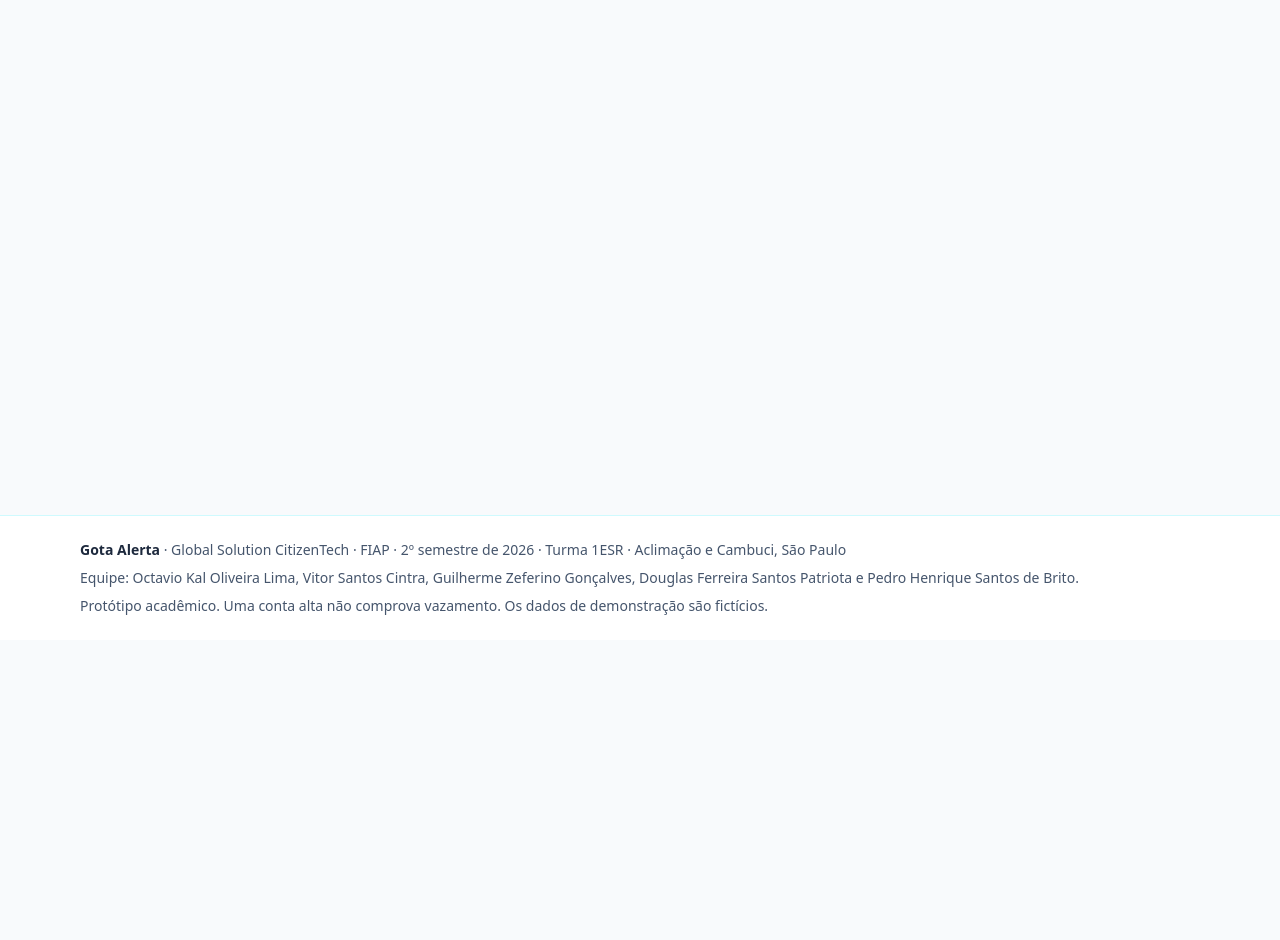
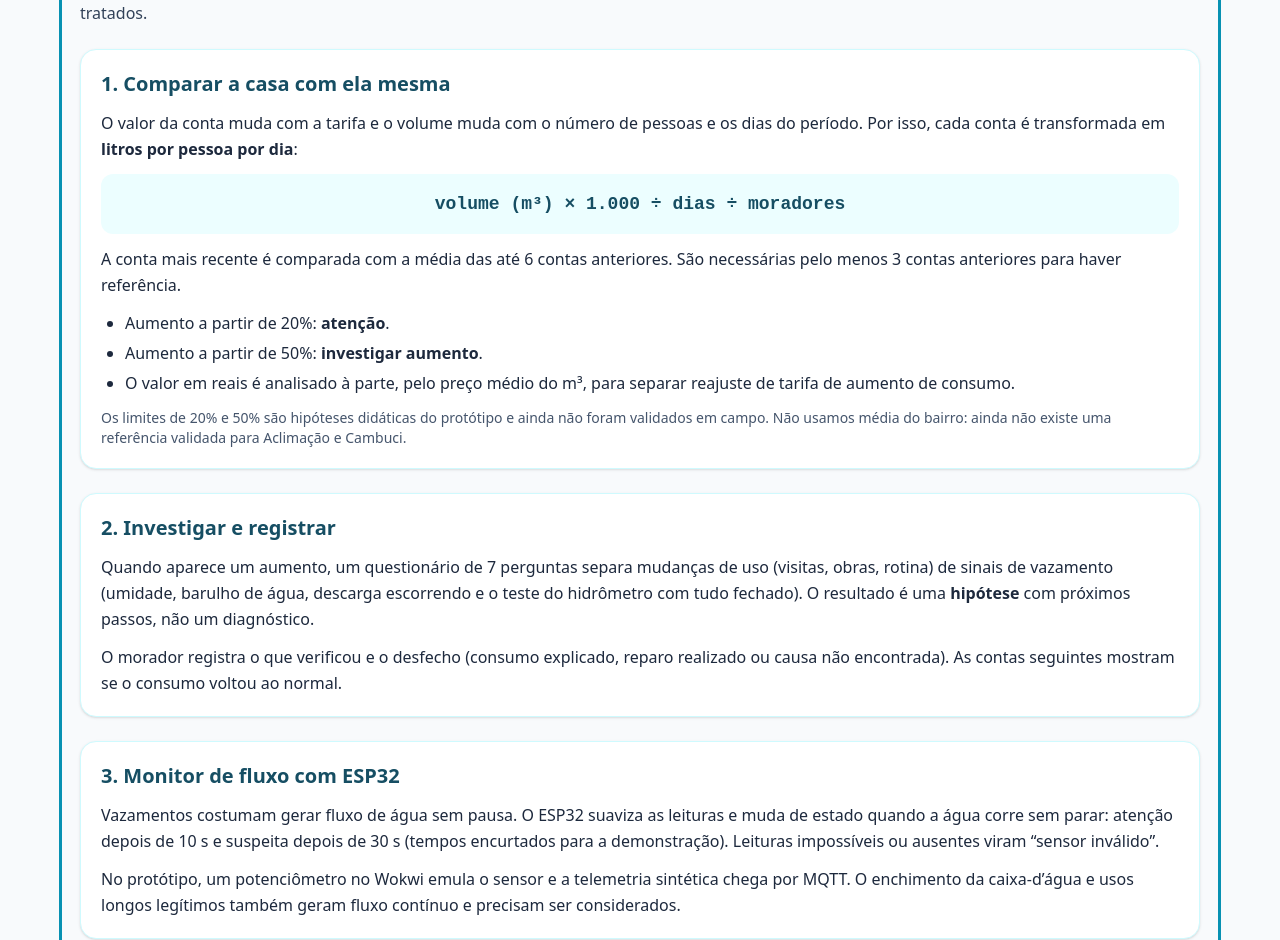
Before and after one commit to douglasfspatriota/GS-front-e-webdev, a React (Vite) app: page /como-funciona in a window 1280 px wide. Shown: the part 160-1100 px from the top of the page. Before the commit the page ends 800 px from the top, so only its background shows below. Built offline with nearby package versions, Linux system fonts and the light colour scheme; no server answers.

Commit message:
Adiciona página Como funciona e melhora acessibilidade

```diff
--- a/src/componentes/GraficoConsumo.jsx
+++ b/src/componentes/GraficoConsumo.jsx
@@ -4,9 +4,9 @@ import { useState } from 'react';
 import { NIVEIS } from '../regras/consumo.js';
 import { formatarLitros, formatarMes, formatarNumero, formatarReais } from '../regras/formatos.js';
 
-const LARGURA = 640;
+const LARGURA = 560;
 const ALTURA = 260;
-const MARGEM = { topo: 16, direita: 12, base: 36, esquerda: 48 };
+const MARGEM = { topo: 16, direita: 12, base: 36, esquerda: 52 };
 
 const COR_NIVEL = {
   [NIVEIS.NORMAL]: '#059669',
@@ -56,7 +56,7 @@ export default function GraficoConsumo({ historico, referencia, nivel }) {
         {marcas.map((m) => (
           <g key={m} aria-hidden="true">
             <line x1={MARGEM.esquerda} x2={LARGURA - MARGEM.direita} y1={y(m)} y2={y(m)} stroke="#e2e8f0" />
-            <text x={MARGEM.esquerda - 8} y={y(m)} textAnchor="end" dominantBaseline="middle" className="fill-slate-500 text-[12px]">
+            <text x={MARGEM.esquerda - 8} y={y(m)} textAnchor="end" dominantBaseline="middle" className="fill-slate-500 text-[14px]">
               {formatarNumero(m)}
             </text>
           </g>
@@ -89,7 +89,7 @@ export default function GraficoConsumo({ historico, referencia, nivel }) {
               />
               {/* área de clique maior que a barra */}
               <rect x={cx - faixa / 2} y={MARGEM.topo} width={faixa} height={areaA} fill="transparent" />
-              <text x={cx} y={ALTURA - MARGEM.base + 18} textAnchor="middle" className={`text-[12px] ${ativo ? 'fill-slate-900 font-bold' : 'fill-slate-600'}`}>
+              <text x={cx} y={ALTURA - MARGEM.base + 18} textAnchor="middle" className={`text-[14px] ${ativo ? 'fill-slate-900 font-bold' : 'fill-slate-600'}`}>
                 {formatarMes(c.mes).split('/')[0]}
               </text>
             </g>
@@ -107,7 +107,7 @@ export default function GraficoConsumo({ historico, referencia, nivel }) {
               strokeWidth="2"
               strokeDasharray="6 4"
             />
-            <text x={LARGURA - MARGEM.direita} y={y(referencia) - 6} textAnchor="end" className="fill-agua-900 text-[12px] font-bold">
+            <text x={LARGURA - MARGEM.direita} y={y(referencia) - 6} textAnchor="end" className="fill-agua-900 text-[14px] font-bold">
               média de referência {formatarLitros(referencia)}
             </text>
           </g>
--- a/src/componentes/Layout.jsx
+++ b/src/componentes/Layout.jsx
@@ -1,9 +1,25 @@
 // Estrutura comum a todas as páginas: link de pular, cabeçalho, conteúdo e rodapé.
-import { Outlet } from 'react-router';
+import { useEffect, useRef } from 'react';
+import { Outlet, useLocation } from 'react-router';
 import Cabecalho from './Cabecalho.jsx';
 import Rodape from './Rodape.jsx';
 
 export default function Layout() {
+  const local = useLocation();
+  const conteudo = useRef(null);
+  const primeiraCarga = useRef(true);
+
+  // Ao trocar de página, leva o foco para o conteúdo (quem usa teclado ou leitor
+  // de tela não precisa voltar ao topo) e rola para o início.
+  useEffect(() => {
+    if (primeiraCarga.current) {
+      primeiraCarga.current = false;
+      return;
+    }
+    window.scrollTo(0, 0);
+    conteudo.current?.focus({ preventScroll: true });
+  }, [local.pathname]);
+
   return (
     <div className="flex min-h-screen flex-col">
       <a
@@ -13,7 +29,7 @@ export default function Layout() {
         Pular para o conteúdo
       </a>
       <Cabecalho />
-      <main id="conteudo" tabIndex={-1} className="mx-auto w-full max-w-6xl flex-1 px-4 py-8">
+      <main ref={conteudo} id="conteudo" tabIndex={-1} className="mx-auto w-full max-w-6xl flex-1 px-4 py-8 outline-none">
         <Outlet />
       </main>
       <Rodape />
--- a/src/componentes/TituloPagina.jsx
+++ b/src/componentes/TituloPagina.jsx
@@ -1,5 +1,12 @@
 // Cabeçalho padrão de cada página: título, descrição e ações à direita.
+// Também atualiza o título da aba, que o leitor de tela anuncia ao trocar de página.
+import { useEffect } from 'react';
+
 export default function TituloPagina({ titulo, descricao, acoes }) {
+  useEffect(() => {
+    document.title = titulo ? `${titulo} · Gota Alerta` : 'Gota Alerta';
+  }, [titulo]);
+
   return (
     <div className="mb-6 flex flex-col gap-4 sm:flex-row sm:items-end sm:justify-between">
       <div className="space-y-1">
--- a/src/paginas/ComoFunciona.jsx
+++ b/src/paginas/ComoFunciona.jsx
@@ -1,10 +1,131 @@
+import { useState } from 'react';
+import { Eraser } from 'lucide-react';
 import TituloPagina from '../componentes/TituloPagina.jsx';
+import DialogoConfirmacao from '../componentes/DialogoConfirmacao.jsx';
+import Aviso from '../componentes/Aviso.jsx';
+import Botao from '../componentes/Botao.jsx';
+import { useDados } from '../contexto/DadosContexto.jsx';
+import { novaCasa } from '../servicos/casa.js';
+import {
+  LIMITE_ATENCAO, LIMITE_INVESTIGAR, MINIMO_CONTAS_REFERENCIA, MAXIMO_CONTAS_REFERENCIA,
+} from '../regras/consumo.js';
+import { CONFIG_FLUXO } from '../regras/fluxo.js';
+
+function Secao({ titulo, children }) {
+  return (
+    <section className="space-y-3 rounded-2xl border border-agua-100 bg-white p-5 shadow-sm">
+      <h2 className="text-xl font-bold text-agua-900">{titulo}</h2>
+      <div className="space-y-3 leading-relaxed text-slate-800">{children}</div>
+    </section>
+  );
+}
 
 export default function ComoFunciona() {
+  const { contas, verificacoes } = useDados();
+  const [confirmando, setConfirmando] = useState(false);
+  const [recomecou, setRecomecou] = useState(false);
+
+  async function comecarDoZero() {
+    novaCasa();
+    setConfirmando(false);
+    await Promise.all([contas.recarregar(), verificacoes.recarregar()]);
+    setRecomecou(true);
+  }
+
   return (
-    <TituloPagina
-      titulo="Como funciona"
-      descricao="As regras da análise, os limites do sistema e a privacidade."
-    />
+    <div className="space-y-6">
+      <TituloPagina
+        titulo="Como funciona"
+        descricao="O que o Gota Alerta calcula, o que ele não consegue afirmar e como seus dados são tratados."
+      />
+
+      <Secao titulo="1. Comparar a casa com ela mesma">
+        <p>
+          O valor da conta muda com a tarifa e o volume muda com o número de pessoas e os dias do período. Por isso,
+          cada conta é transformada em <strong>litros por pessoa por dia</strong>:
+        </p>
+        <p className="rounded-xl bg-agua-50 p-4 text-center font-mono text-lg font-bold text-agua-900">
+          volume (m³) × 1.000 ÷ dias ÷ moradores
+        </p>
+        <p>
+          A conta mais recente é comparada com a média das até {MAXIMO_CONTAS_REFERENCIA} contas anteriores. São
+          necessárias pelo menos {MINIMO_CONTAS_REFERENCIA} contas anteriores para haver referência.
+        </p>
+        <ul className="list-disc space-y-1 pl-6">
+          <li>Aumento a partir de {LIMITE_ATENCAO * 100}%: <strong>atenção</strong>.</li>
+          <li>Aumento a partir de {LIMITE_INVESTIGAR * 100}%: <strong>investigar aumento</strong>.</li>
+          <li>O valor em reais é analisado à parte, pelo preço médio do m³, para separar reajuste de tarifa de aumento de consumo.</li>
+        </ul>
+        <p className="text-sm text-slate-600">
+          Os limites de 20% e 50% são hipóteses didáticas do protótipo e ainda não foram validados em campo. Não usamos
+          média do bairro: ainda não existe uma referência validada para Aclimação e Cambuci.
+        </p>
+      </Secao>
+
+      <Secao titulo="2. Investigar e registrar">
+        <p>
+          Quando aparece um aumento, um questionário de 7 perguntas separa mudanças de uso (visitas, obras, rotina) de
+          sinais de vazamento (umidade, barulho de água, descarga escorrendo e o teste do hidrômetro com tudo fechado).
+          O resultado é uma <strong>hipótese</strong> com próximos passos, não um diagnóstico.
+        </p>
+        <p>
+          O morador registra o que verificou e o desfecho (consumo explicado, reparo realizado ou causa não encontrada).
+          As contas seguintes mostram se o consumo voltou ao normal.
+        </p>
+      </Secao>
+
+      <Secao titulo="3. Monitor de fluxo com ESP32">
+        <p>
+          Vazamentos costumam gerar fluxo de água sem pausa. O ESP32 suaviza as leituras e muda de estado quando a água
+          corre sem parar: atenção depois de {CONFIG_FLUXO.segundosAtencao} s e suspeita depois de{' '}
+          {CONFIG_FLUXO.segundosSuspeita} s (tempos encurtados para a demonstração). Leituras impossíveis ou ausentes
+          viram “sensor inválido”.
+        </p>
+        <p>
+          No protótipo, um potenciômetro no Wokwi emula o sensor e a telemetria sintética chega por MQTT. O
+          enchimento da caixa-d’água e usos longos legítimos também geram fluxo contínuo e precisam ser considerados.
+        </p>
+      </Secao>
+
+      <Secao titulo="Limites do sistema">
+        <ul className="list-disc space-y-1 pl-6">
+          <li>Uma conta alta não comprova vazamento.</li>
+          <li>Um medidor geral não mostra em qual cômodo está o desperdício. A localização depende de inspeção ou de sensores adicionais.</li>
+          <li>Esta versão não corta o abastecimento automaticamente.</li>
+          <li>Os dados de demonstração são fictícios, e não houve medição de economia real.</li>
+        </ul>
+      </Secao>
+
+      <Secao titulo="Privacidade">
+        <p>
+          O Gota Alerta não pede nome, e-mail nem endereço. Este navegador gera um identificador anônimo da casa, que
+          separa os seus dados dos de outras casas no servidor. Quem tiver acesso a este navegador vê os mesmos dados.
+        </p>
+        {recomecou && <Aviso tipo="sucesso" titulo="Pronto: este navegador começou uma casa nova, sem contas." />}
+        <Botao variante="secundario" icone={Eraser} onClick={() => setConfirmando(true)}>
+          Começar do zero neste navegador
+        </Botao>
+      </Secao>
+
+      <Secao titulo="Objetivos de Desenvolvimento Sustentável">
+        <p>
+          <strong>ODS 6, meta 6.4:</strong> aumentar a eficiência no uso da água. <strong>ODS 12, meta 12.2:</strong>{' '}
+          uso eficiente dos recursos naturais.
+        </p>
+      </Secao>
+
+      <DialogoConfirmacao
+        aberto={confirmando}
+        titulo="Começar do zero?"
+        textoConfirmar="Começar do zero"
+        onConfirmar={comecarDoZero}
+        onCancelar={() => setConfirmando(false)}
+      >
+        <p>
+          Este navegador vai gerar um novo identificador de casa. As contas e verificações atuais deixam de aparecer
+          aqui.
+        </p>
+      </DialogoConfirmacao>
+    </div>
   );
 }
```
